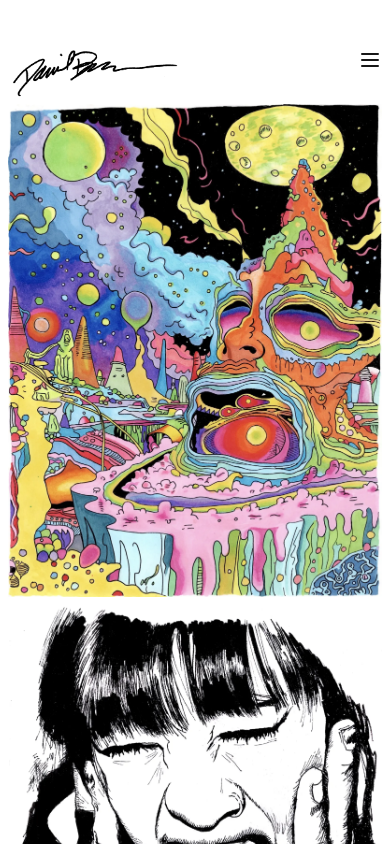
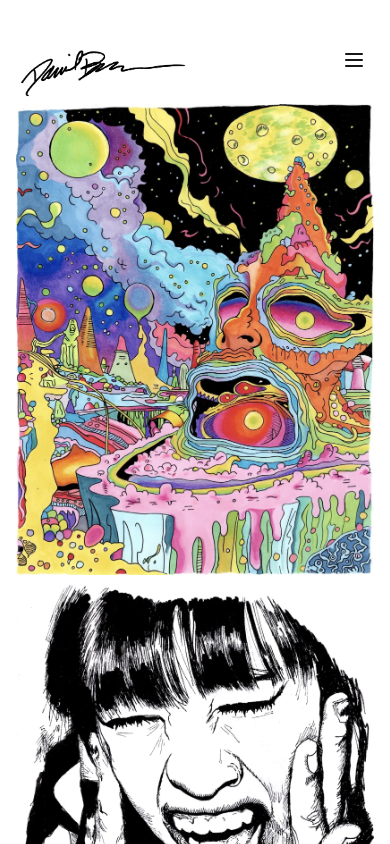
Before and after one commit to janeewheatley/dan-briggs-art, a Next.js app: page / in a window 390 px wide. Shown: the top 844 px of the page. Built offline with nearby package versions, Linux system fonts and the light colour scheme.

Commit message:
adjust nav bar padding

```diff
--- a/src/app/components/gallery.jsx
+++ b/src/app/components/gallery.jsx
@@ -28,7 +28,7 @@ function Gallery() {
   ];
 
   return (
-    <div className="grid grid-cols-1 sm:grid-cols-2 lg:flex lg:overflow-x-auto gap-2 lg:gap-12 px-2 lg:px-14 overflow-y-auto">
+    <div className="grid grid-cols-1 sm:grid-cols-2 lg:flex lg:overflow-x-auto gap-2 lg:gap-12 px-4 lg:px-14 overflow-y-auto">
         {images.map((src, index) => (
             <img
                 key={index}
--- a/src/app/components/navbar.jsx
+++ b/src/app/components/navbar.jsx
@@ -7,7 +7,7 @@ function Navbar() {
   const pathname = usePathname();
 
   return (
-    <nav className="relative flex w-full justify-between px-2 lg:px-14 pt-12 sm:py-5 lg:pt-12 lg:pt-12 sm:pt-12">
+    <nav className="relative flex w-full justify-between pl-4 pr-6 lg:px-14 pt-12 sm:py-5 lg:pt-12 lg:pt-12 sm:pt-12">
       <div className="nav-left">
         <a href="/" className="logo">
           <img src="/DanielBriggsSig_black_no_bg.png" alt="Daniel Briggs" className="h-14 sm:h-16 md:h-20 lg:h-24 w-auto" />
```
